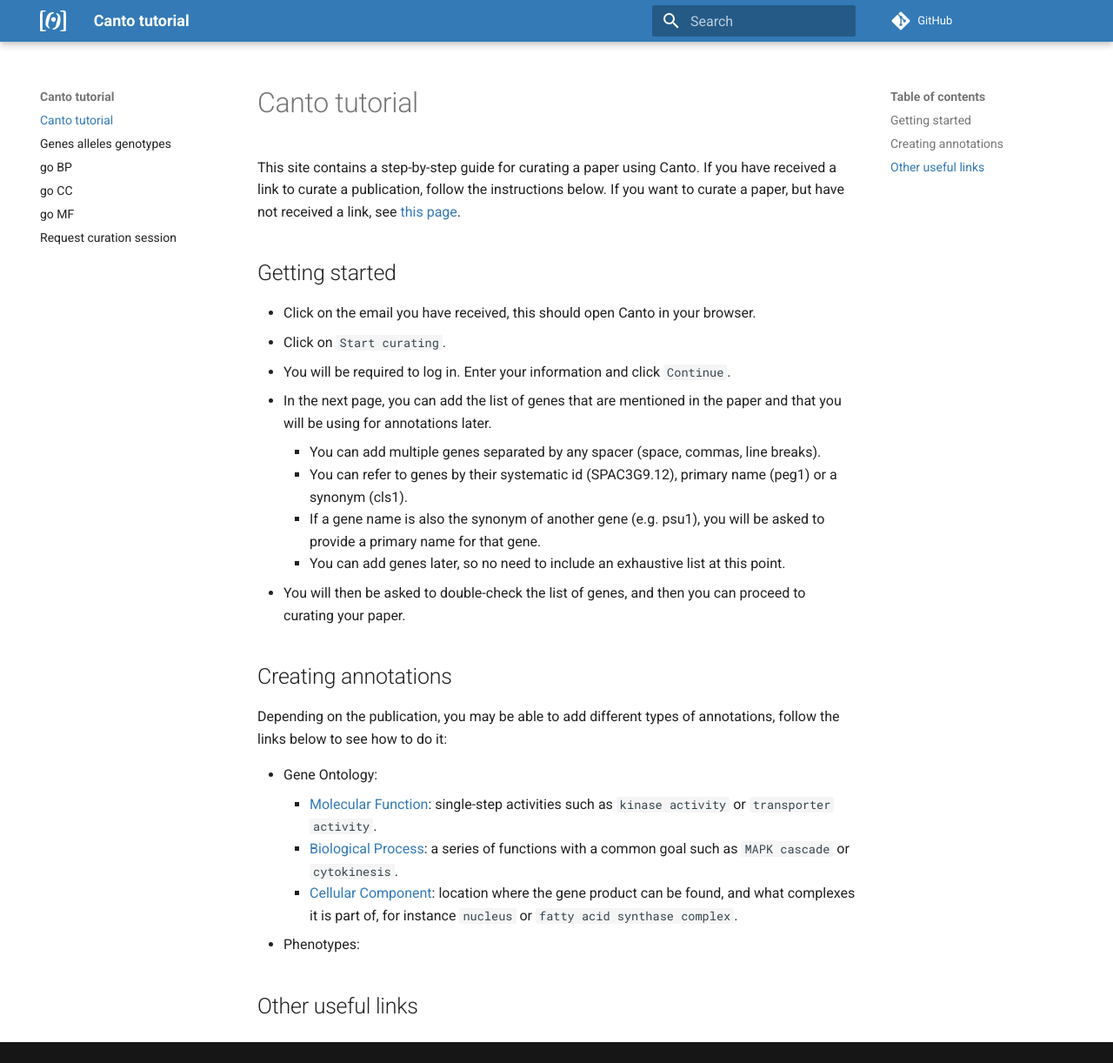
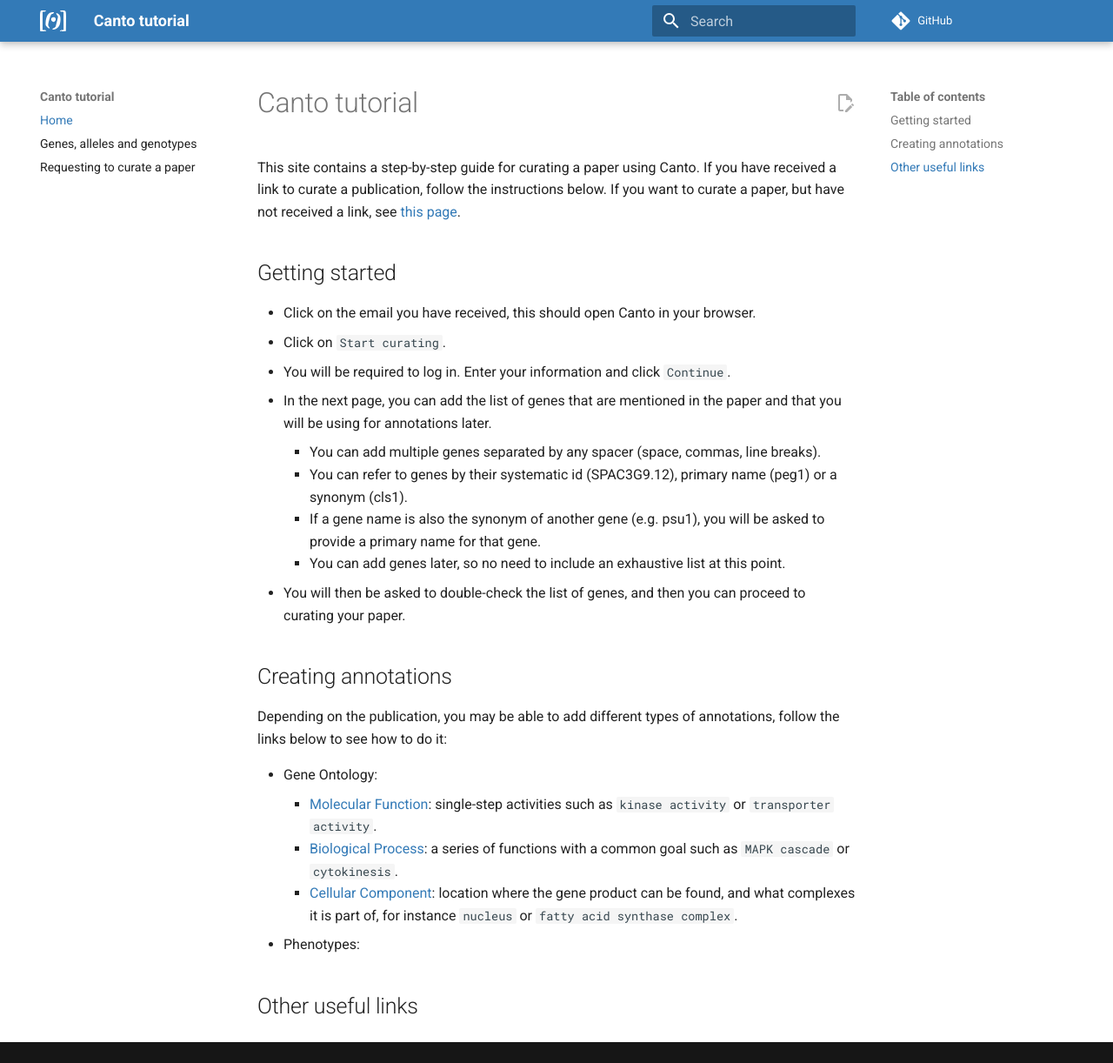
Before and after one commit to pombase/canto_tutorial, an MkDocs documentation site: the page built from docs/index.md, in a window 1280 px wide and 1222 px high. Shown: the whole window at 87% size. Built offline with MkDocs 1.6.1 and Material for MkDocs 9.7.7, drawn with Linux system fonts in a browser that asks for light colours; comment, search, counter and statistics services are not loaded.

Commit message:
some more progress (uncommited)

```diff
--- a/mkdocs.yml
+++ b/mkdocs.yml
@@ -6,6 +6,8 @@
   favicon: assets/favicon.ico
   features:
     - navigation.instant
+    - content.action.edit
+
 
 
 extra_css:
@@ -20,3 +22,8 @@
 
 extra:
   generator: false
+
+nav:
+  - Home: index.md
+  - Genes, alleles and genotypes: genes_alleles_genotypes.md
+  - Requesting to curate a paper: request_curation_session.md
```
Also changed, not shown: readme.md (+3 -1 lines).
